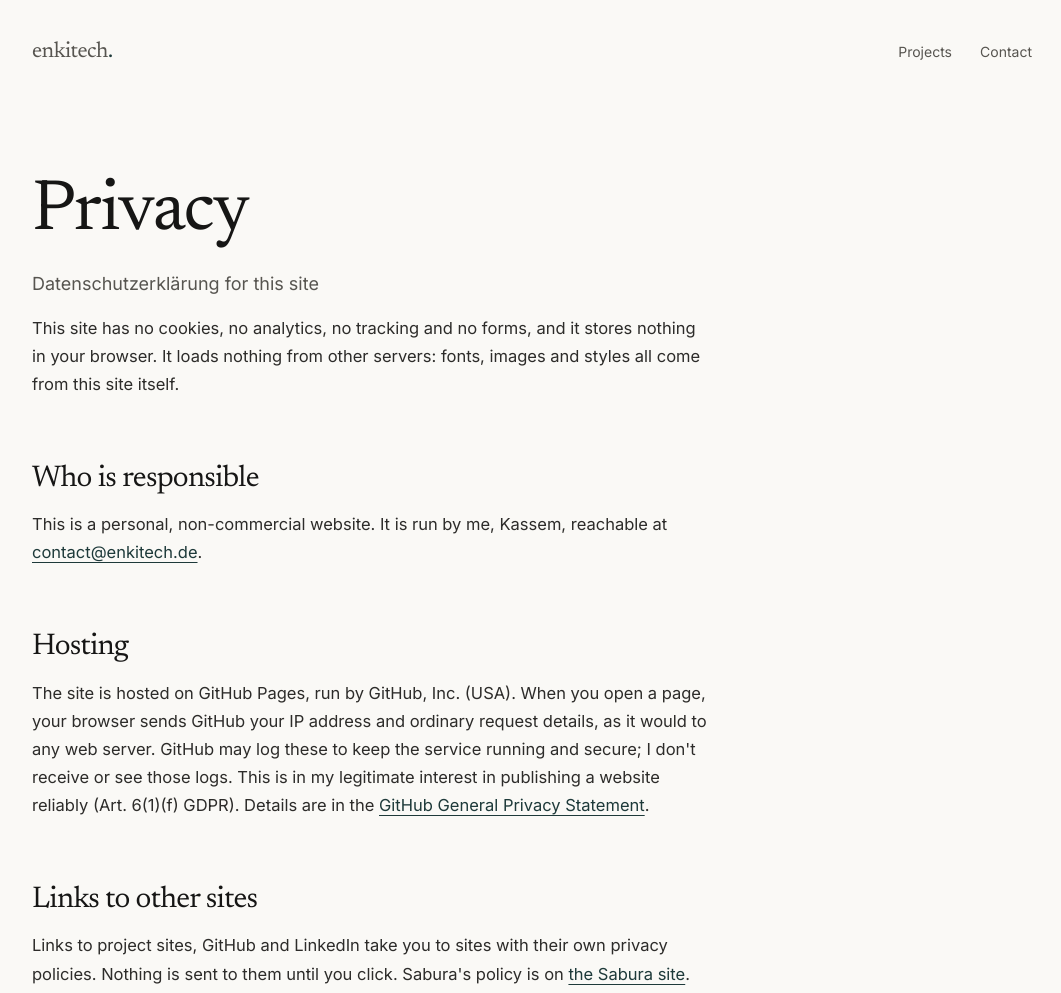
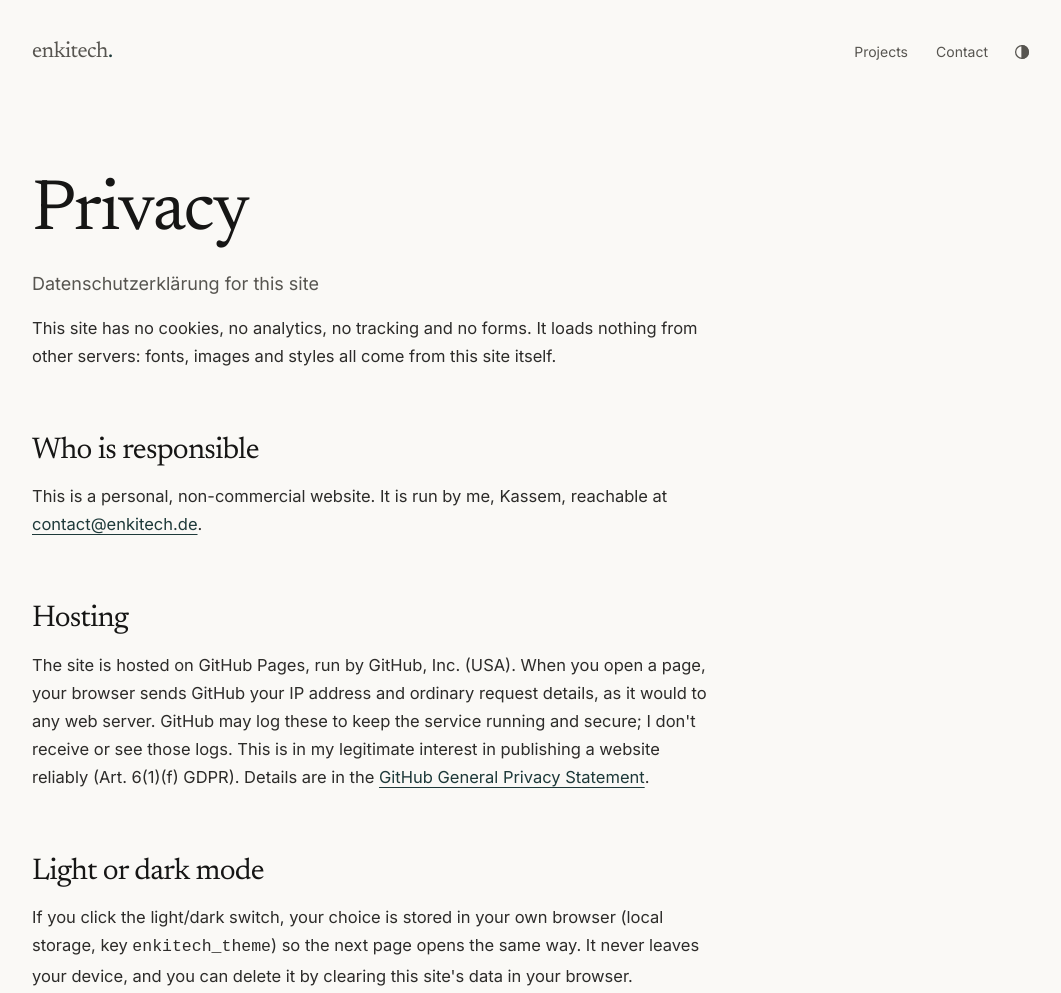
Before and after one commit to kasfreedom/enkitech.de, a plain HTML site: page privacy/index.html in a window 1280 px wide. Shown: the top 993 px of the page, without its empty margins (108-1169 px from the left). Drawn offline with Linux system fonts and the light colour scheme.

Commit message:
Bring back the light/dark switch
The site follows the system setting until the visitor picks a theme; the choice
is kept in their browser under enkitech_theme, as noted on the privacy page.

Co-Authored-By: Claude Opus 5.5 <noreply@anthropic.com>

```diff
--- a/assets/site.css
+++ b/assets/site.css
@@ -10,14 +10,22 @@
   --thumb-dark:#1e3a3a;--thumb-stroke:#1e3a3a;
   --serif:"Newsreader",Georgia,"Times New Roman",serif;
   --sans:"Inter",system-ui,-apple-system,"Segoe UI",Roboto,sans-serif;
-  color-scheme:light dark;
+  color-scheme:light;
 }
-/* Dark mode follows the visitor's system setting; nothing is stored. */
-@media (prefers-color-scheme:dark){
-  :root{
+/* Dark: follows the system unless the visitor picked a theme with the switch
+   (data-theme on <html>, set by assets/theme.js). Keep the two dark blocks identical. */
+:root[data-theme="dark"]{
     --paper:#131312;--ink:#eeebe4;--body:#d6d3cb;--muted:#a6a298;
     --accent:#8fc1ae;--line:#2f2e2b;--line-strong:#4a4843;--surface:#1c1c1a;
     --thumb-dark:#1e3a3a;--thumb-stroke:#8fc1ae;
+    color-scheme:dark;
+}
+@media (prefers-color-scheme:dark){
+  :root:not([data-theme="light"]){
+    --paper:#131312;--ink:#eeebe4;--body:#d6d3cb;--muted:#a6a298;
+    --accent:#8fc1ae;--line:#2f2e2b;--line-strong:#4a4843;--surface:#1c1c1a;
+    --thumb-dark:#1e3a3a;--thumb-stroke:#8fc1ae;
+    color-scheme:dark;
   }
 }
 
@@ -35,13 +43,17 @@ a:focus-visible{outline:2px solid var(--accent);outline-offset:4px;border-radius
 main{flex:1 0 auto}
 
 /* header */
-.site-header{display:flex;flex-wrap:wrap;justify-content:space-between;align-items:baseline;gap:16px 32px;padding:36px 0}
+.site-header{display:flex;flex-wrap:wrap;justify-content:space-between;align-items:center;gap:16px 32px;padding:36px 0}
 .brand{font-family:var(--serif);font-size:22px;line-height:1;letter-spacing:-.025em;color:var(--muted);transition:color .2s}
 .brand:hover,.brand[aria-current="page"]{color:var(--ink)}
 .brand span{color:var(--accent)}
-.site-nav{display:flex;gap:28px;font-size:14px;color:var(--muted)}
+.site-nav{display:flex;align-items:center;gap:28px;font-size:14px;color:var(--muted)}
 .site-nav a{padding:4px 0;transition:color .2s}
 .site-nav a:hover,.site-nav a[aria-current="page"]{color:var(--ink)}
+.theme-toggle{display:grid;place-items:center;width:36px;height:36px;margin:-8px -8px -8px -12px;padding:0;border:0;border-radius:50%;background:transparent;color:var(--muted);cursor:pointer;transition:color .2s,background .2s}
+.theme-toggle:hover{color:var(--ink);background:var(--surface)}
+.theme-toggle:focus-visible{outline:2px solid var(--accent);outline-offset:2px}
+.theme-toggle svg{width:18px;height:18px}
 
 /* type */
 h1,h2,h3{font-family:var(--serif);font-weight:400;letter-spacing:-.025em;color:var(--ink);margin:0}
--- /dev/null
+++ b/assets/theme.js
@@ -0,0 +1,41 @@
+// Light and dark mode. The page follows the system setting until the visitor
+// picks one with the theme button. The choice is kept in this browser under
+// its own key (enkitech.de is a different origin from the Sabura site).
+// Loaded in <head> so the page never flashes the wrong theme. Storage can be blocked; then the choice lasts for this page only.
+(() => {
+  const KEY = 'enkitech_theme';
+  const root = document.documentElement;
+  const systemDark = window.matchMedia('(prefers-color-scheme: dark)');
+
+  const saved = () => {
+    try { return localStorage.getItem(KEY); } catch (_) { return null; }
+  };
+  const apply = (theme) => {
+    if (theme === 'light' || theme === 'dark') root.dataset.theme = theme;
+    else delete root.dataset.theme;
+  };
+  const isDark = () => root.dataset.theme
+    ? root.dataset.theme === 'dark'
+    : systemDark.matches;
+
+  apply(saved());
+
+  const label = (button) => {
+    const next = isDark() ? 'light' : 'dark';
+    button.setAttribute('aria-label', `Switch to ${next} mode`);
+    button.title = `Switch to ${next} mode`;
+  };
+
+  document.addEventListener('DOMContentLoaded', () => {
+    for (const button of document.querySelectorAll('[data-theme-toggle]')) {
+      label(button);
+      button.addEventListener('click', () => {
+        const theme = isDark() ? 'light' : 'dark';
+        apply(theme);
+        try { localStorage.setItem(KEY, theme); } catch (_) { /* not remembered */ }
+        label(button);
+      });
+      systemDark.addEventListener('change', () => label(button));
+    }
+  });
+})();
--- a/privacy/index.html
+++ b/privacy/index.html
@@ -9,6 +9,7 @@
 <link rel="icon" href="/assets/favicon-32.png" sizes="32x32" type="image/png">
 <link rel="apple-touch-icon" href="/assets/apple-touch-icon.png">
 <link rel="stylesheet" href="/assets/site.css">
+<script src="/assets/theme.js"></script>
 </head>
 <body>
 <a class="skip" href="#main">Skip to content</a>
@@ -19,6 +20,7 @@
 <nav class="site-nav" aria-label="Main">
 <a href="/projects/">Projects</a>
 <a href="/#contact">Contact</a>
+<button type="button" class="theme-toggle" data-theme-toggle aria-label="Switch theme"><svg viewBox="0 0 24 24" aria-hidden="true" fill="none" stroke="currentColor" stroke-width="1.7" stroke-linecap="round" stroke-linejoin="round"><circle cx="12" cy="12" r="8.5"/><path d="M12 3.5v17a8.5 8.5 0 0 0 0-17Z" fill="currentColor"/></svg></button>
 </nav>
 </header>
 
@@ -26,13 +28,16 @@
 <h1>Privacy</h1>
 <p class="lede">Datenschutzerklärung for this site</p>
 
-<p>This site has no cookies, no analytics, no tracking and no forms, and it stores nothing in your browser. It loads nothing from other servers: fonts, images and styles all come from this site itself.</p>
+<p>This site has no cookies, no analytics, no tracking and no forms. It loads nothing from other servers: fonts, images and styles all come from this site itself.</p>
 
 <h2>Who is responsible</h2>
 <p>This is a personal, non-commercial website. It is run by me, Kassem, reachable at <a class="link" href="mailto:contact@enkitech.de">contact@enkitech.de</a>.</p>
 
 <h2>Hosting</h2>
 <p>The site is hosted on GitHub Pages, run by GitHub, Inc. (USA). When you open a page, your browser sends GitHub your IP address and ordinary request details, as it would to any web server. GitHub may log these to keep the service running and secure; I don't receive or see those logs. This is in my legitimate interest in publishing a website reliably (Art. 6(1)(f) GDPR). Details are in the <a class="link" href="https://docs.github.com/en/site-policy/privacy-policies/github-general-privacy-statement">GitHub General Privacy Statement</a>.</p>
+
+<h2>Light or dark mode</h2>
+<p>If you click the light/dark switch, your choice is stored in your own browser (local storage, key <code>enkitech_theme</code>) so the next page opens the same way. It never leaves your device, and you can delete it by clearing this site's data in your browser.</p>
 
 <h2>Links to other sites</h2>
 <p>Links to project sites, GitHub and LinkedIn take you to sites with their own privacy policies. Nothing is sent to them until you click. Sabura's policy is on <a class="link" href="https://sabura.enkitech.de/privacy/">the Sabura site</a>.</p>
```
Also changed, not shown: 404.html (+2 -0 lines), index.html (+2 -0 lines), projects/index.html (+2 -0 lines), 1 other file.
